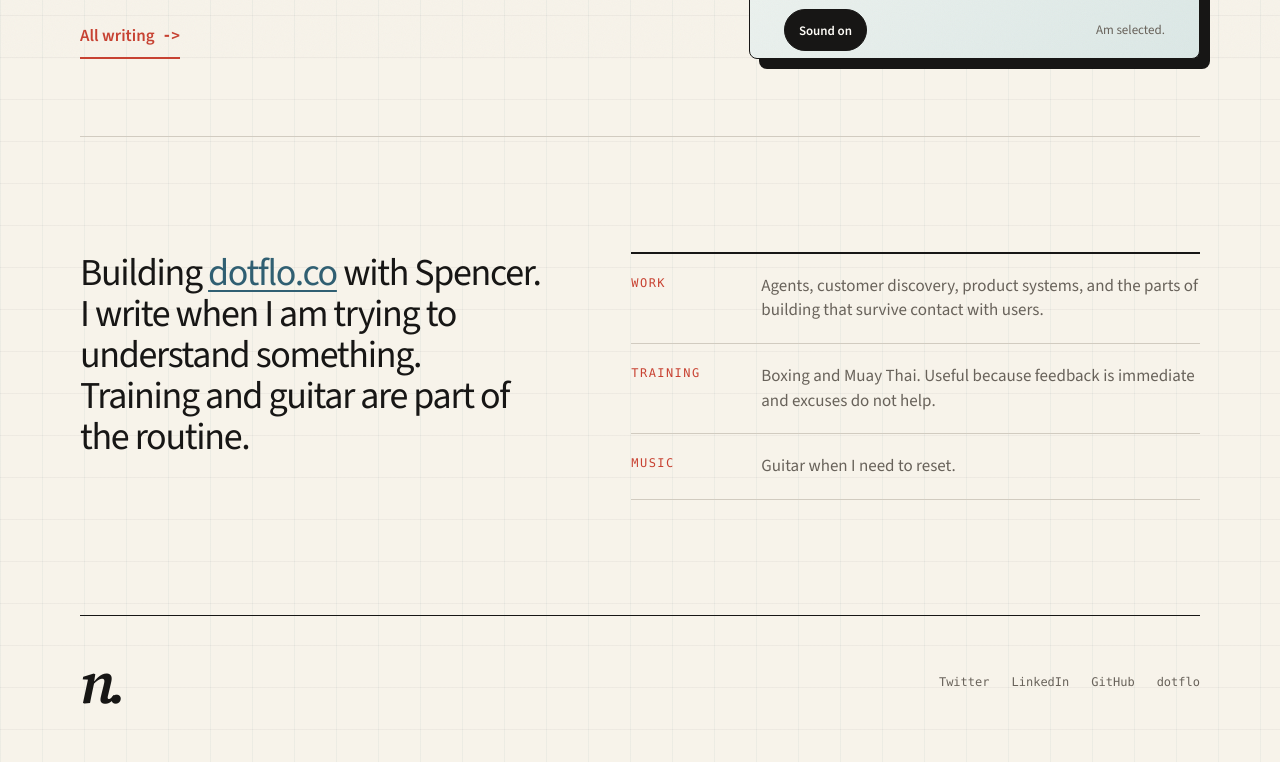
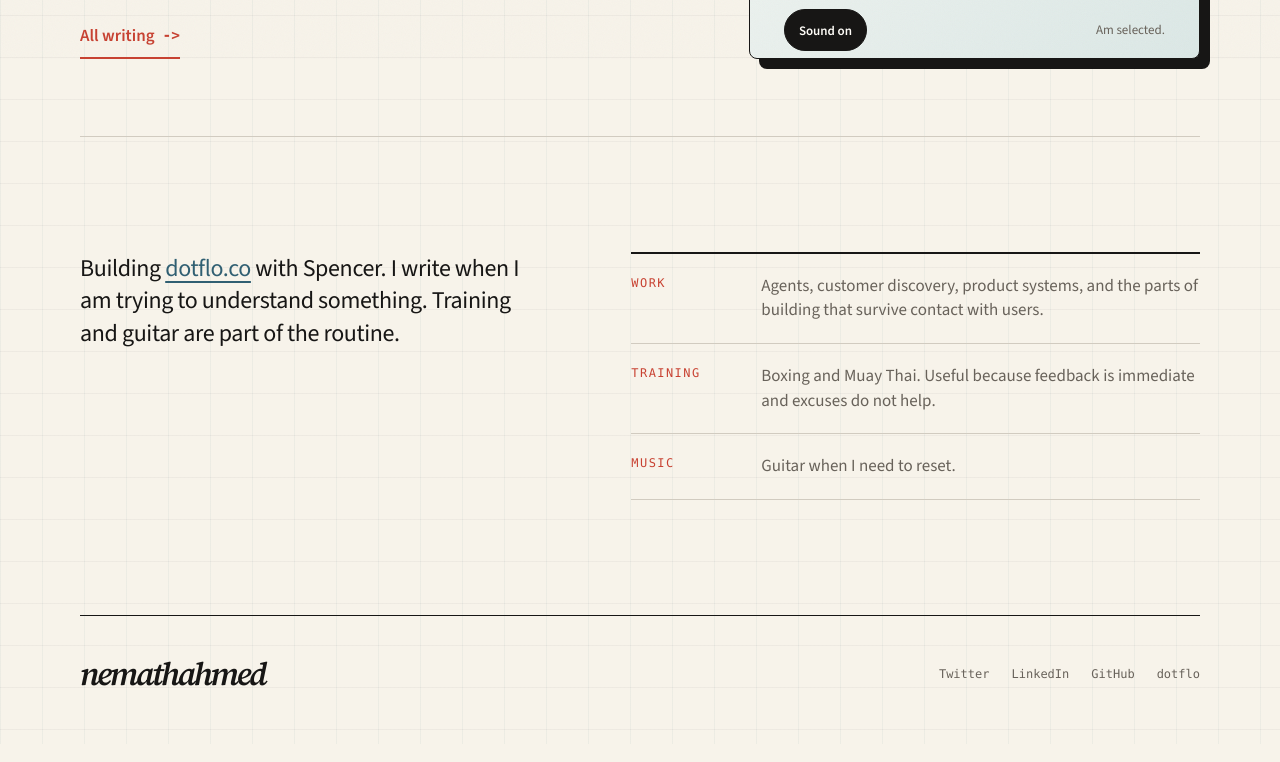
Before and after one commit to nemathahmed/nemathahmed.github.io, a plain HTML site: page index.html in a window 1280 px wide. Shown: the part 741-1503 px from the top of the page. Drawn offline with nearby package versions, Linux system fonts and the light colour scheme.

Commit message:
Tighten snapshot and footer mark

```diff
--- a/css/redesign.css
+++ b/css/redesign.css
@@ -684,10 +684,10 @@ main,
 .snapshot-line {
   margin: 0;
   color: var(--ink);
-  font-size: clamp(24px, 3vw, 38px);
+  font-size: clamp(18px, 2vw, 24px);
   font-weight: 500;
-  letter-spacing: -.035em;
-  line-height: 1.08;
+  letter-spacing: -.015em;
+  line-height: 1.35;
 }
 
 .snapshot-line a {
@@ -923,11 +923,11 @@ main,
   margin: 0;
   color: var(--ink);
   font-family: var(--serif);
-  font-size: clamp(34px, 5vw, 58px);
+  font-size: clamp(22px, 3vw, 32px);
   font-style: italic;
   font-weight: 600;
-  letter-spacing: -.12em;
-  line-height: .85;
+  letter-spacing: -.08em;
+  line-height: 1;
   text-decoration: none;
 }
 
--- a/index.html
+++ b/index.html
@@ -180,7 +180,7 @@
 </main>
 
 <footer class="site-footer" id="contact">
-  <a class="footer-mark" href="/" aria-label="Home">n.</a>
+  <a class="footer-mark" href="/" aria-label="Home">nemathahmed</a>
   <div class="footer-links">
     <a href="https://twitter.com/nemathahmed" target="_blank" rel="noopener">Twitter</a>
     <a href="https://linkedin.com/in/nemathahmed" target="_blank" rel="noopener">LinkedIn</a>
```
